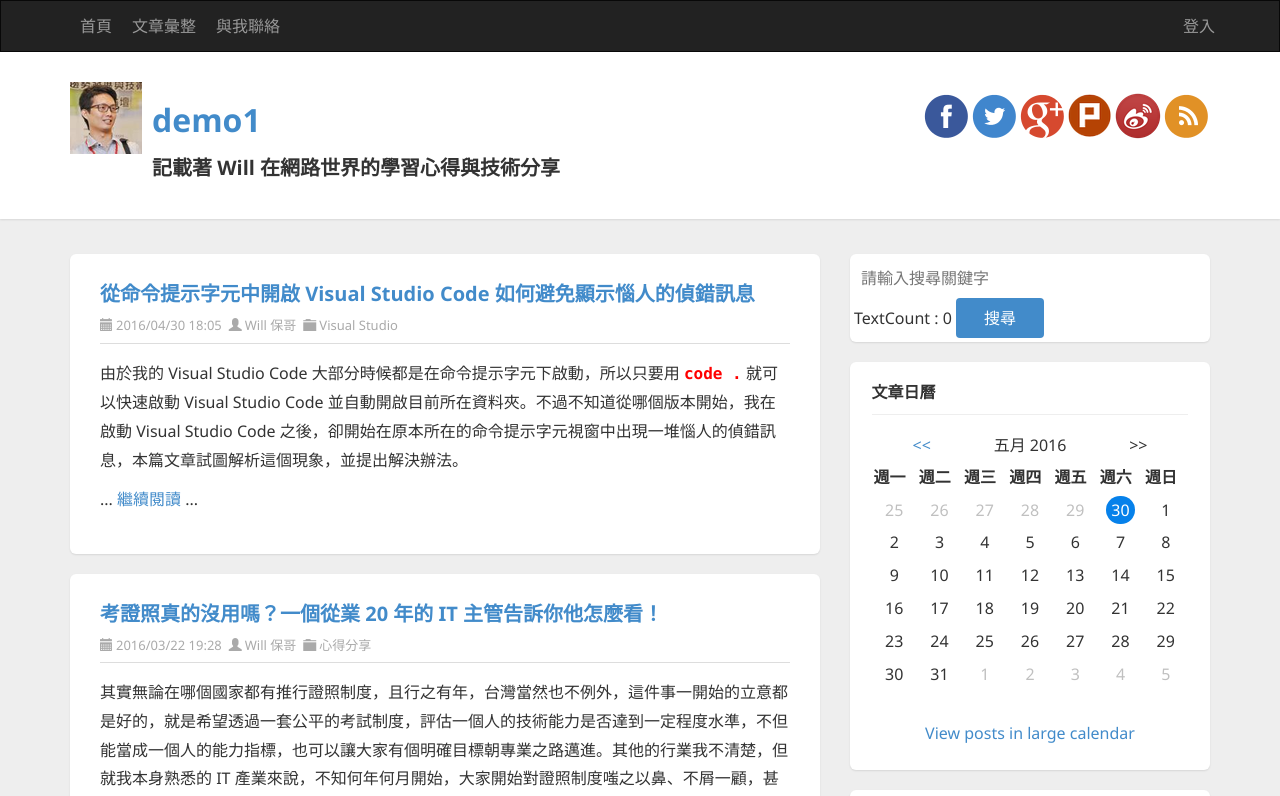
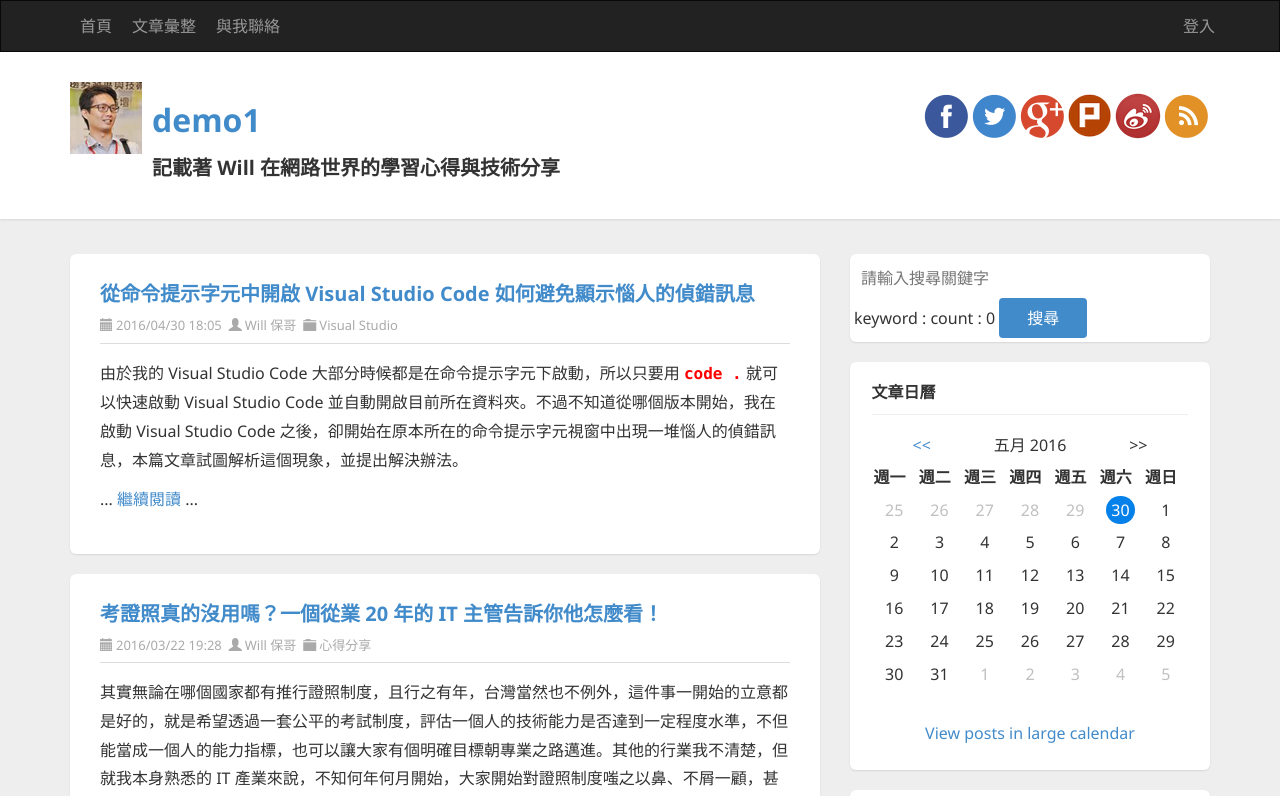
Before and after one commit to dongsu-iis/learn-angular, an Angular app: page / in a window 1280 px wide. Shown: the top 796 px of the page. Built offline with nearby package versions, Linux system fonts and the light colour scheme.

Commit message:
Two-way Binging

```diff
--- a/src/app/app.component.html
+++ b/src/app/app.component.html
@@ -25,8 +25,8 @@
   <div class="title-wrapper">
     <div class="container">
 
-      <img (click)="changeTitle($event.altKey)" [title]="title" [src]="imgUrl" [attr.data-title]="title" class="pull-left logo"
-        alt="The Will Will Web">
+      <img (click)="changeTitle($event.altKey)" [title]="title" [src]="imgUrl" [attr.data-title]="title"
+        class="pull-left logo" alt="The Will Will Web">
 
       <div class="pull-left">
         <h1><a [href]="url">{{title}}</a></h1>
@@ -160,9 +160,10 @@
         <div class="widget search">
           <div class="widget-content">
             <div id="searchbox">
-              <input type="text" (input)="getTextCount($event.target.value)" (keyup.escape)="inputReset($event.target)"  placeholder="請輸入搜尋關鍵字" accesskey="s">
+              <input type="text" [(ngModel)]="keyword" (keyup.escape)="inputReset()" placeholder="請輸入搜尋關鍵字"
+                accesskey="s">
               <br>
-               TextCount : {{searchTextCount}}
+              keyword : {{keyword}} count : {{keyword.length}}
               <input type="button" value="搜尋" id="searchbutton">
             </div>
           </div>
--- a/src/app/app.component.ts
+++ b/src/app/app.component.ts
@@ -9,7 +9,7 @@ export class AppComponent {
   title = 'demo1';
   url = 'http://blog.miniasp.com/';
   imgUrl = '/assets/images/logo.png';
-  searchTextCount = 0;
+  keyword = '';
 
   constructor() {
   }
@@ -20,13 +20,8 @@ export class AppComponent {
     }
   }
 
-  getTextCount(searchText: string) {
-    this.searchTextCount = searchText.length;
-  }
-
-  inputReset(input: HTMLInputElement) {
-    input.value = '';
-    this.searchTextCount = 0;
+  inputReset() {
+    this.keyword = '';
   }
 
 }
--- a/src/app/app.module.ts
+++ b/src/app/app.module.ts
@@ -3,6 +3,8 @@ import { NgModule } from '@angular/core';
 
 import { AppRoutingModule } from './app-routing.module';
 import { AppComponent } from './app.component';
+import { FormsModule } from '@angular/forms';
+
 import { Page1Component } from './page1/page1.component';
 
 @NgModule({
@@ -12,7 +14,8 @@ import { Page1Component } from './page1/page1.component';
   ],
   imports: [
     BrowserModule,
-    AppRoutingModule
+    AppRoutingModule,
+    FormsModule
   ],
   providers: [],
   bootstrap: [AppComponent]
```
